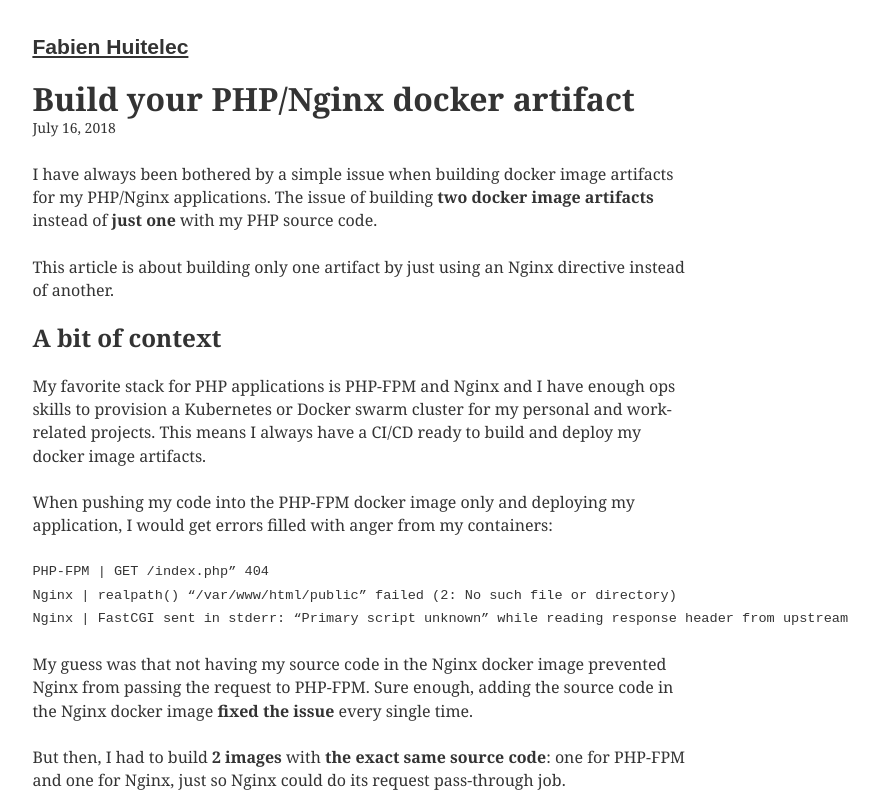
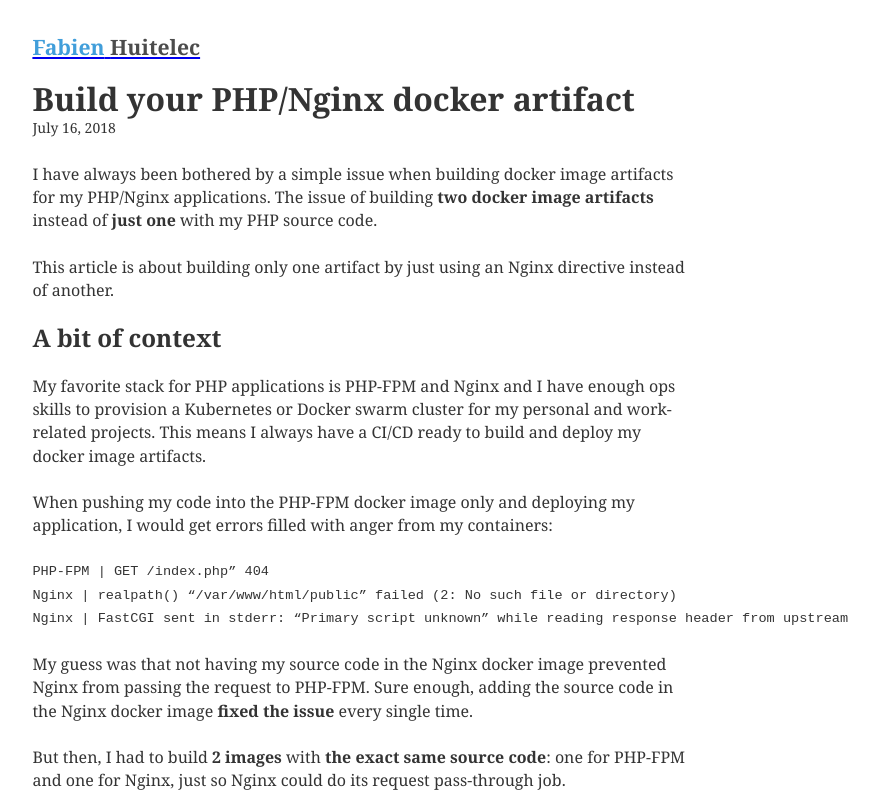
Before and after one commit to fhuitelec/blog, a Gatsby site: page /build-your-php-docker-artifact/ in a window 1280 px wide. Shown: the top 800 px of the page, without its empty margins (277-1156 px from the left). Built offline with nearby package versions, Linux system fonts and the light colour scheme; Gatsby itself is replaced by a stand-in of ours; some packages are replaced by stand-ins of ours; code samples lack their colours; a web font is replaced by a local one; what typography-theme-ocean-beach would draw is missing.

Commit message:
refactor: introduce components into the main layout

```diff
--- /dev/null
+++ b/src/components/header.tsx
@@ -0,0 +1,49 @@
+import React from "react"
+import { colors, rhythm, scale } from "../utils/typography"
+import { Link } from "gatsby"
+
+const Title = ({ title }: {title: string}) => (
+  <React.Fragment>
+      <span style={{ color: colors.main }}>
+        {title.split(" ")[0]}
+      </span>
+    {` `}
+    <span style={{ color: colors.gray(30) }}>
+        {title.split(" ").slice(1)}
+      </span>
+  </React.Fragment>
+)
+
+const Header = ({ title }: {title: string}) => {
+  // @ts-ignore
+  const rootPath = `${__PATH_PREFIX__}/`
+  let header
+
+  if (location.pathname === rootPath) {
+    header = (
+      <h1
+        style={{
+          ...scale(1.5),
+          marginBottom: rhythm(1.5),
+          marginTop: 0
+        }}
+      >
+        <Link to={`/`}>
+          <Title title={title} />
+        </Link>
+      </h1>
+    )
+  } else {
+    header = (
+      <h3 style={{ marginTop: 0 }}>
+        <Link to={`/`}>
+          <Title title={title} />
+        </Link>
+      </h3>
+    )
+  }
+
+  return <header>{header}</header>
+}
+
+export default Header
--- a/src/components/layout.tsx
+++ b/src/components/layout.tsx
@@ -1,66 +1,20 @@
 import React from "react"
-import { Link } from "gatsby"
 
-import { rhythm, scale } from "../utils/typography"
+import { rhythm } from "../utils/typography"
+import Header from "./header"
 
-const Layout = ({ location, title, children }) => {
-  // @ts-ignore
-  const rootPath = `${__PATH_PREFIX__}/`
-  let header
-
-  if (location.pathname === rootPath) {
-    header = (
-      <h1
-        style={{
-          ...scale(1.5),
-          marginBottom: rhythm(1.5),
-          marginTop: 0,
-        }}
-      >
-        <Link
-          style={{
-            boxShadow: `none`,
-            color: `inherit`,
-          }}
-          to={`/`}
-        >
-          {title}
-        </Link>
-      </h1>
-    )
-  } else {
-    header = (
-      <h3
-        style={{
-          fontFamily: `Montserrat, sans-serif`,
-          marginTop: 0,
-        }}
-      >
-        <Link
-          style={{
-            boxShadow: `none`,
-            color: `inherit`,
-          }}
-          to={`/`}
-        >
-          {title}
-        </Link>
-      </h3>
-    )
-  }
-  return (
+const Layout = ({ location, title, children }) => (
   <div
     style={{
       marginLeft: `auto`,
       marginRight: `auto`,
       maxWidth: rhythm(30),
-        padding: `${rhythm(1.5)} ${rhythm(3 / 4)}`,
+      padding: `${rhythm(1.5)} ${rhythm(3 / 4)}`
     }}
   >
-      <header>{header}</header>
+    <Header title={title}/>
     <main>{children}</main>
   </div>
 )
-}
 
 export default Layout
--- a/src/pages/index.tsx
+++ b/src/pages/index.tsx
@@ -69,7 +69,6 @@
 
 export default BlogIndex
 
-// noinspection JSUnusedGlobalSymbols
 export const pageQuery = graphql`
   query {
     site {
--- a/src/utils/typography.tsx
+++ b/src/utils/typography.tsx
@@ -38,3 +38,7 @@
 export default typography
 export const rhythm = typography.rhythm
 export const scale = typography.scale
+export const colors = {
+  main: '#419eda',
+  gray: gray
+}
```
Lines whose indentation alone changed are shown as unchanged.
